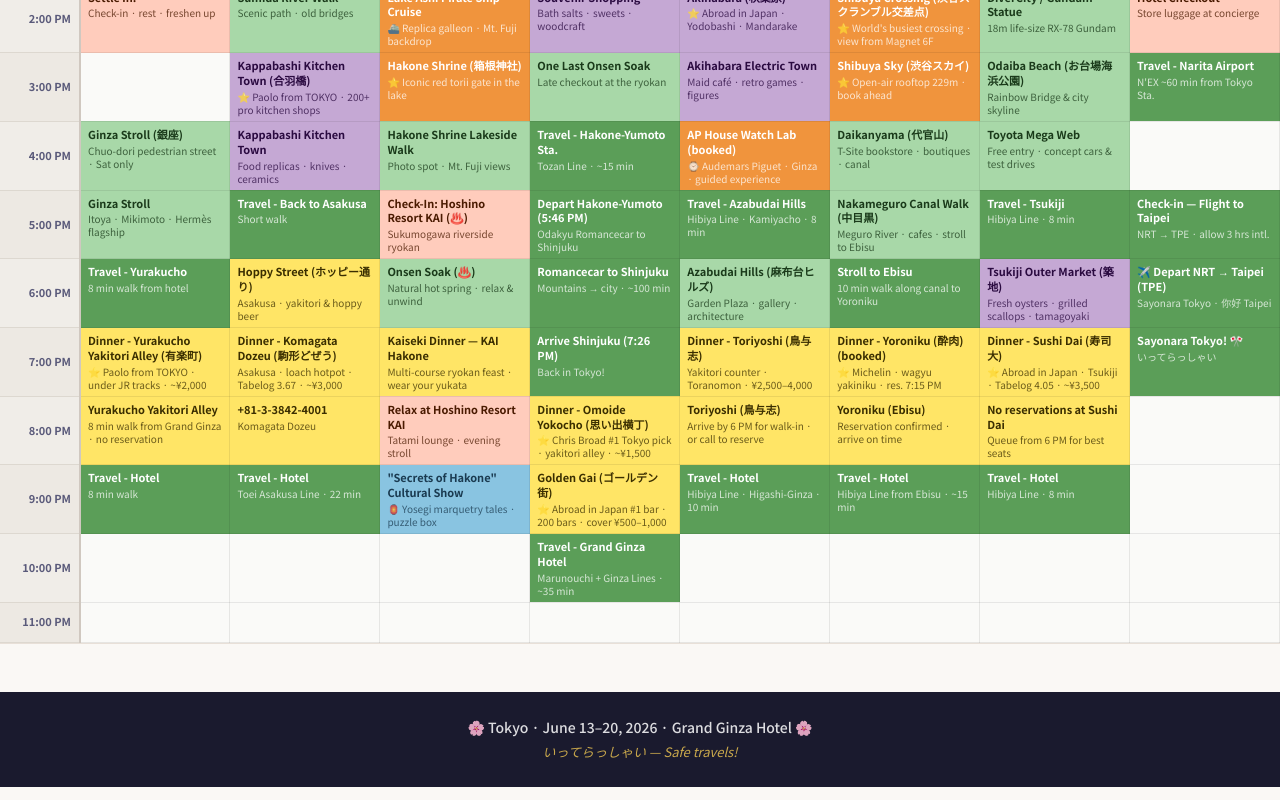
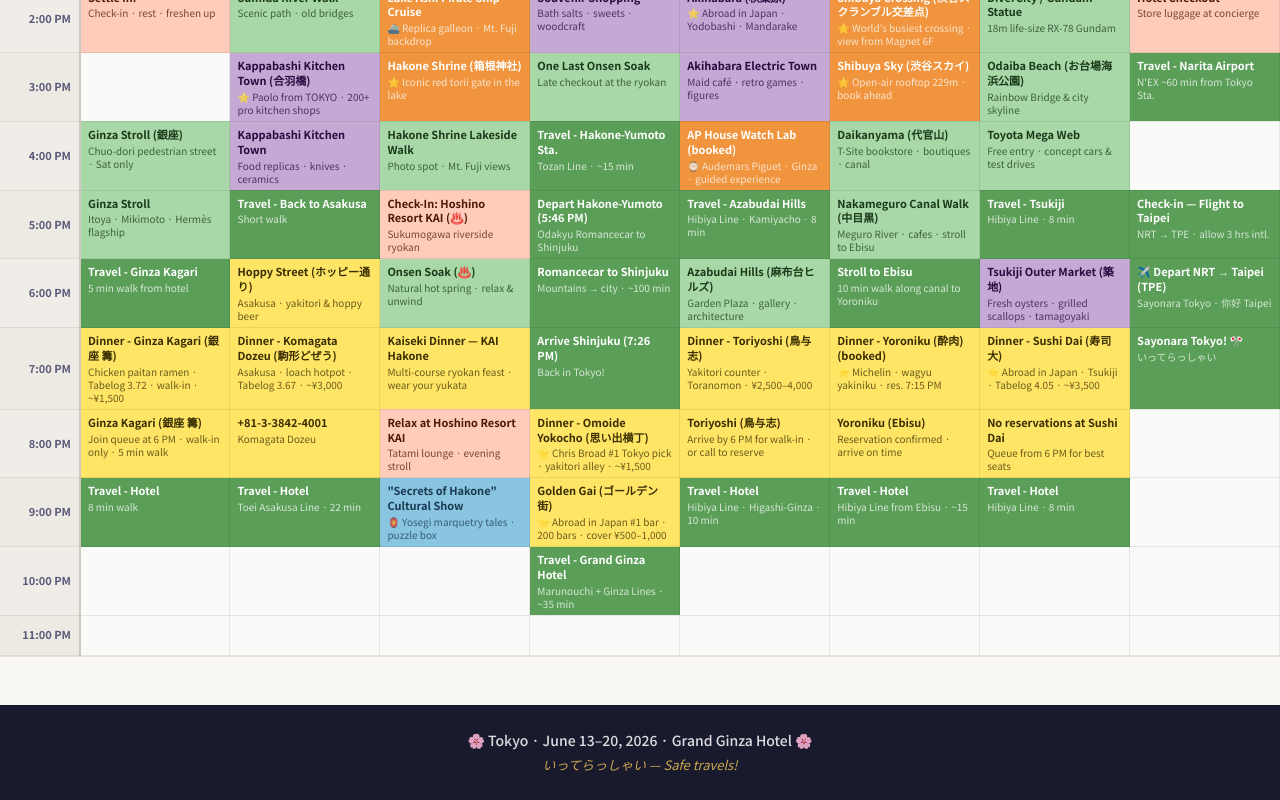
Before and after one commit to Chic212/Itinerary-Builder-Agent, a React (Vite) app: page / in a window 1280 px wide. Shown: the part 952-1752 px from the top of the page. Built offline with nearby package versions, Linux system fonts and the light colour scheme.

Commit message:
Replace Day 1 Yurakucho dinner with Ginza Kagari (銀座 篝) ramen
Tabelog 3.72 chicken paitan ramen, 5-min walk from hotel, walk-in at 6 PM.
A perfect low-key welcome dinner after a long travel day.

https://claude.ai/code/session_016K5XmU7CJrt8eqpwydEysu

```diff
--- a/src/data/itinerary.js
+++ b/src/data/itinerary.js
@@ -61,13 +61,13 @@ export const days = [
       {
         time: 'Evening',
         timeRange: '7:00 PM – 9:00 PM',
-        icon: '🍢',
-        title: 'Welcome Dinner — Yurakucho Yakitori Alley (有楽町ガード下)',
-        description: 'An 8-minute walk from the hotel under the JR Yurakucho train tracks lies one of Tokyo\'s most atmospheric dining strips. Dozens of tiny yakitori stalls and izakayas crammed together, with smoke, noise, and cold beer. Featured by Paolo from TOKYO as a must-do first-night experience.',
-        tips: '⭐ Paolo from TOKYO top pick. Sit at a counter bar, order yakitori skewers (tare or shio), edamame, and a nama beer. Budget ¥2,000–3,000. No reservation needed — just walk in.',
+        icon: '🍜',
+        title: 'Welcome Dinner — Ginza Kagari (銀座 篝)',
+        description: 'One of Tokyo\'s most celebrated ramen shops, a 5-minute walk from the hotel in the heart of Ginza. Kagari is famous for its intensely rich chicken paitan broth — silky, complex, and deeply satisfying — with thin noodles and premium toppings. Tabelog 3.72, consistently ranked among Tokyo\'s best ramen.',
+        tips: 'Walk-in only — doors open at 6 PM, join the queue a few minutes early for minimal wait. Budget ¥1,200–1,800 per bowl. A perfect low-key first dinner after a long travel day — warm, filling, and uniquely Japanese.',
         type: 'dining',
-        mapQuery: 'Yurakucho+Yakitori+Alley+Tokyo',
-        coords: [35.6752, 139.7638],
+        mapQuery: '銀座+篝+Ginza+Kagari',
+        coords: [35.6714, 139.7659],
         highlight: true,
       },
     ],
--- a/src/data/schedule.js
+++ b/src/data/schedule.js
@@ -228,8 +228,8 @@ export const schedule = [
   ],
   // ── 6:00 PM ──────────────────────────────────────────────────────────────
   [
-    { text: 'Travel - Yurakucho',
-      sub:  '8 min walk from hotel',       type: 'travel' },
+    { text: 'Travel - Ginza Kagari',
+      sub:  '5 min walk from hotel',       type: 'travel' },
     { text: 'Hoppy Street (ホッピー通り)',
       sub:  'Asakusa · yakitori & hoppy beer', type: 'dining' },
     { text: 'Onsen Soak (♨️)',
@@ -247,8 +247,8 @@ export const schedule = [
   ],
   // ── 7:00 PM ──────────────────────────────────────────────────────────────
   [
-    { text: 'Dinner - Yurakucho Yakitori Alley (有楽町)',
-      sub:  '⭐ Paolo from TOKYO · under JR tracks · ~¥2,000', type: 'dining' },
+    { text: 'Dinner - Ginza Kagari (銀座 篝)',
+      sub:  'Chicken paitan ramen · Tabelog 3.72 · walk-in · ~¥1,500', type: 'dining' },
     { text: 'Dinner - Komagata Dozeu (駒形どぜう)',
       sub:  'Asakusa · loach hotpot · Tabelog 3.67 · ~¥3,000', type: 'dining' },
     { text: 'Kaiseki Dinner — KAI Hakone',
@@ -266,8 +266,8 @@ export const schedule = [
   ],
   // ── 8:00 PM ──────────────────────────────────────────────────────────────
   [
-    { text: 'Yurakucho Yakitori Alley',
-      sub:  '8 min walk from Grand Ginza · no reservation', type: 'dining' },
+    { text: 'Ginza Kagari (銀座 篝)',
+      sub:  'Join queue at 6 PM · walk-in only · 5 min walk', type: 'dining' },
     { text: '+81-3-3842-4001',
       sub:  'Komagata Dozeu',              type: 'dining' },
     { text: 'Relax at Hoshino Resort KAI',
```
Also changed, not shown: Tokyo-Itinerary.html (+6 -6 lines).
